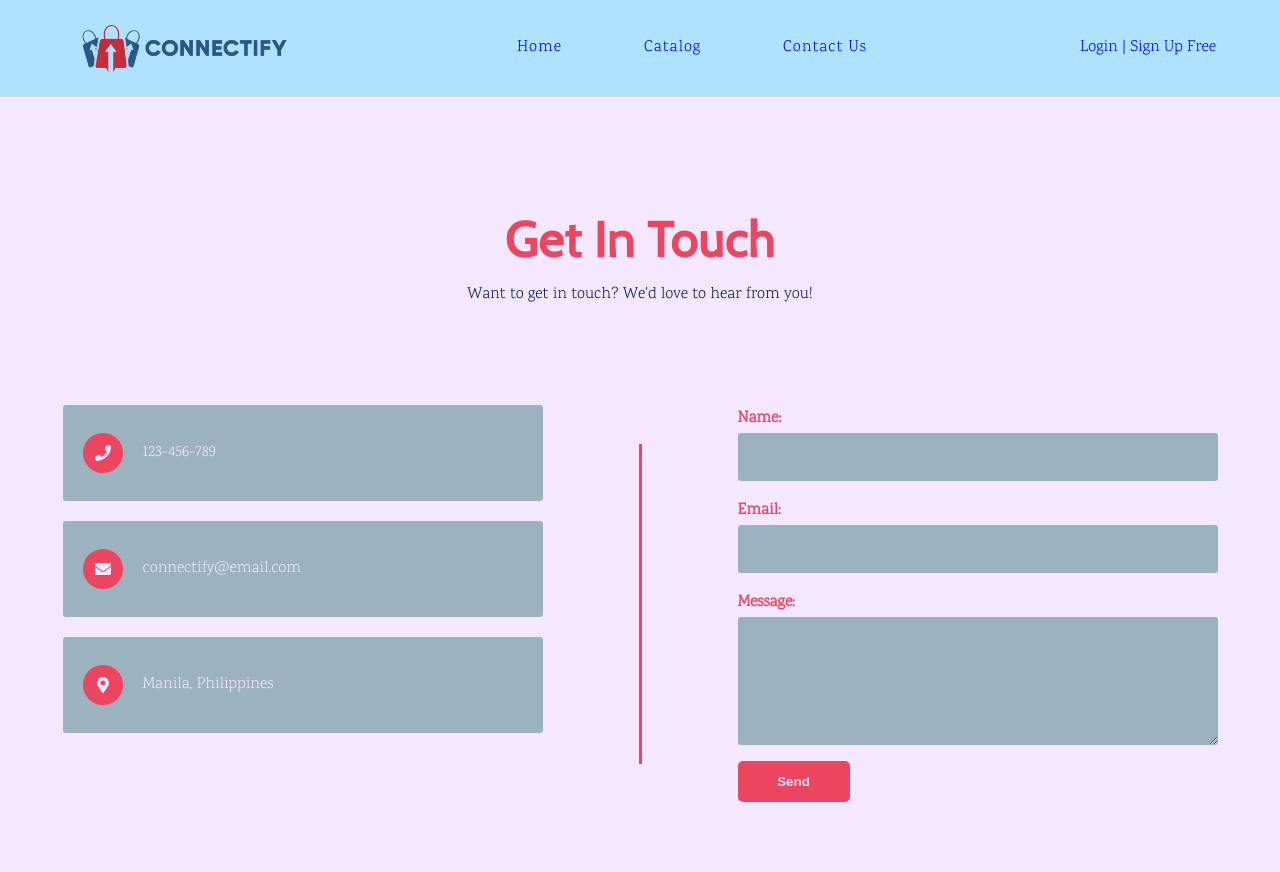
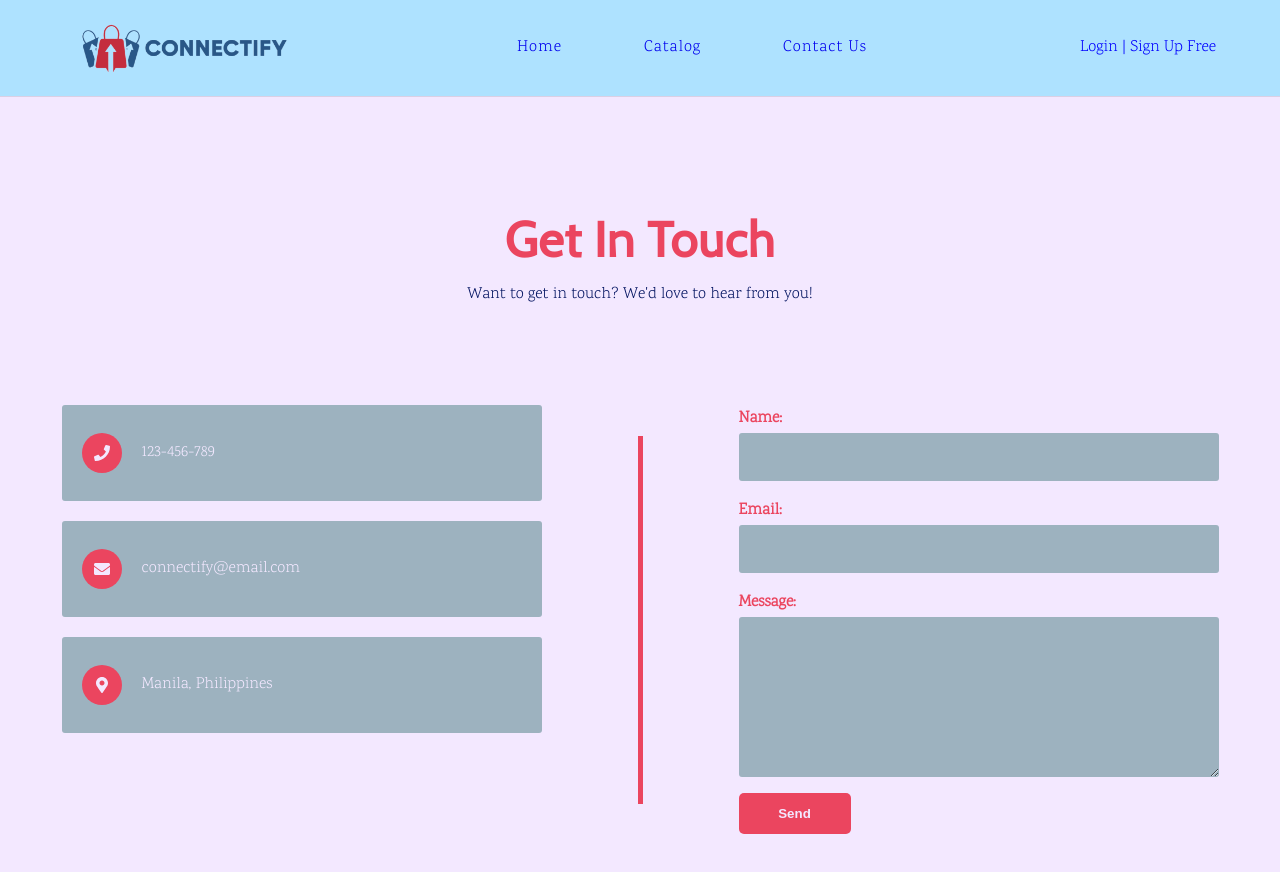
Before and after one commit to r4sy4n/connectify, a React (Create React App) app in the folder client/: page /contactus in a window 1280 px wide. Shown: the top 872 px of the page. Before the commit the page ends 850 px from the top, so only its background shows below. Built offline with nearby package versions, Linux system fonts and the light colour scheme.

Commit message:
fix: adjust contact form, and border size

```diff
--- a/client/src/assets/wrappers/ContactWrapper.js
+++ b/client/src/assets/wrappers/ContactWrapper.js
@@ -43,8 +43,8 @@ cursor: pointer;
 /* Border */
 
 .contact-border {
-  width: 3px;
-  height: 20rem;
+  width: 5px;
+  height: 23rem;
   background-color: #EB455F;
   margin: 0 3rem;
   align-self: center;
@@ -124,7 +124,7 @@ const Form = styled.form`
   }
 
   textarea {
-    height: 8rem;
+    height: 10rem;
   }
 
   input {
```
